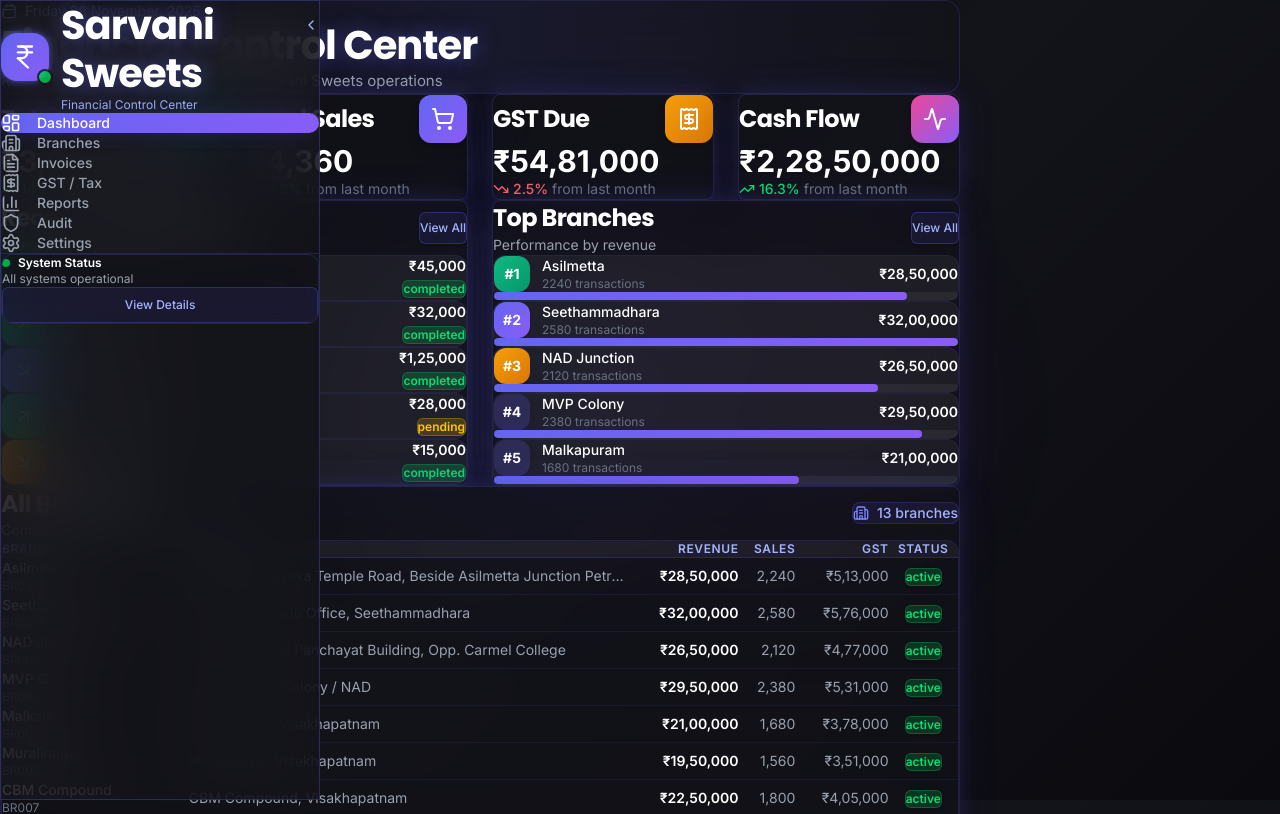
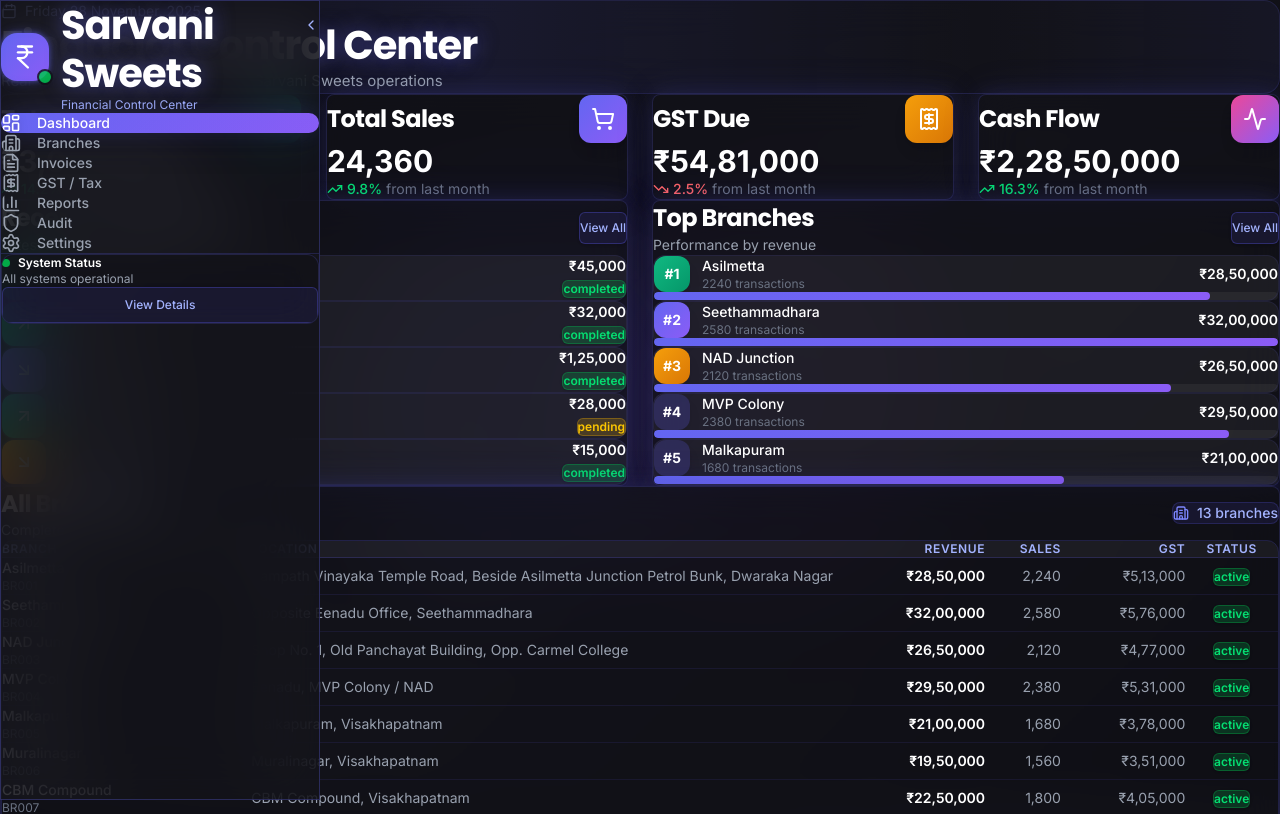
Before and after one commit to Vishal-code-E/sarvani_sweets_financial_automation_v1_crewai-project, a Next.js app in the folder frontend/: page / in a window 1280 px wide. Shown: the top 814 px of the page. Built offline with nearby package versions, Linux system fonts and the light colour scheme.

Commit message:
fix: Adjust layout structure for consistent padding and max-width

```diff
--- a/frontend/src/app/layout.tsx
+++ b/frontend/src/app/layout.tsx
@@ -23,8 +23,8 @@ export default function RootLayout({
           </div>
 
           <Sidebar />
-          <main className="pl-80 transition-all duration-300 relative z-10 min-h-screen">
-            <div className="p-8 max-w-[calc(100vw-320px)]">
+          <main className="transition-all duration-300 relative z-10 min-h-screen pl-80">
+            <div className="p-8">
               {children}
             </div>
           </main>
```
